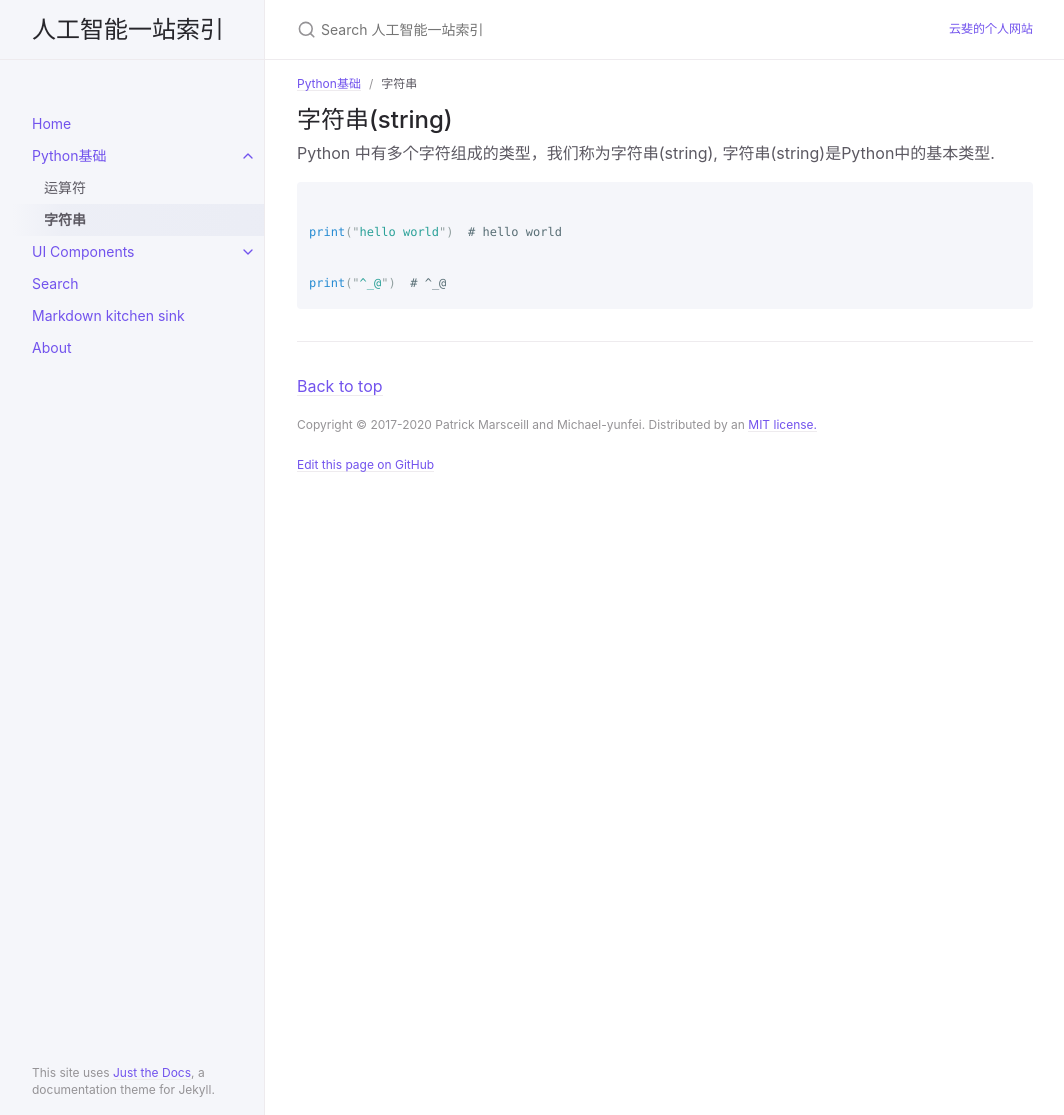
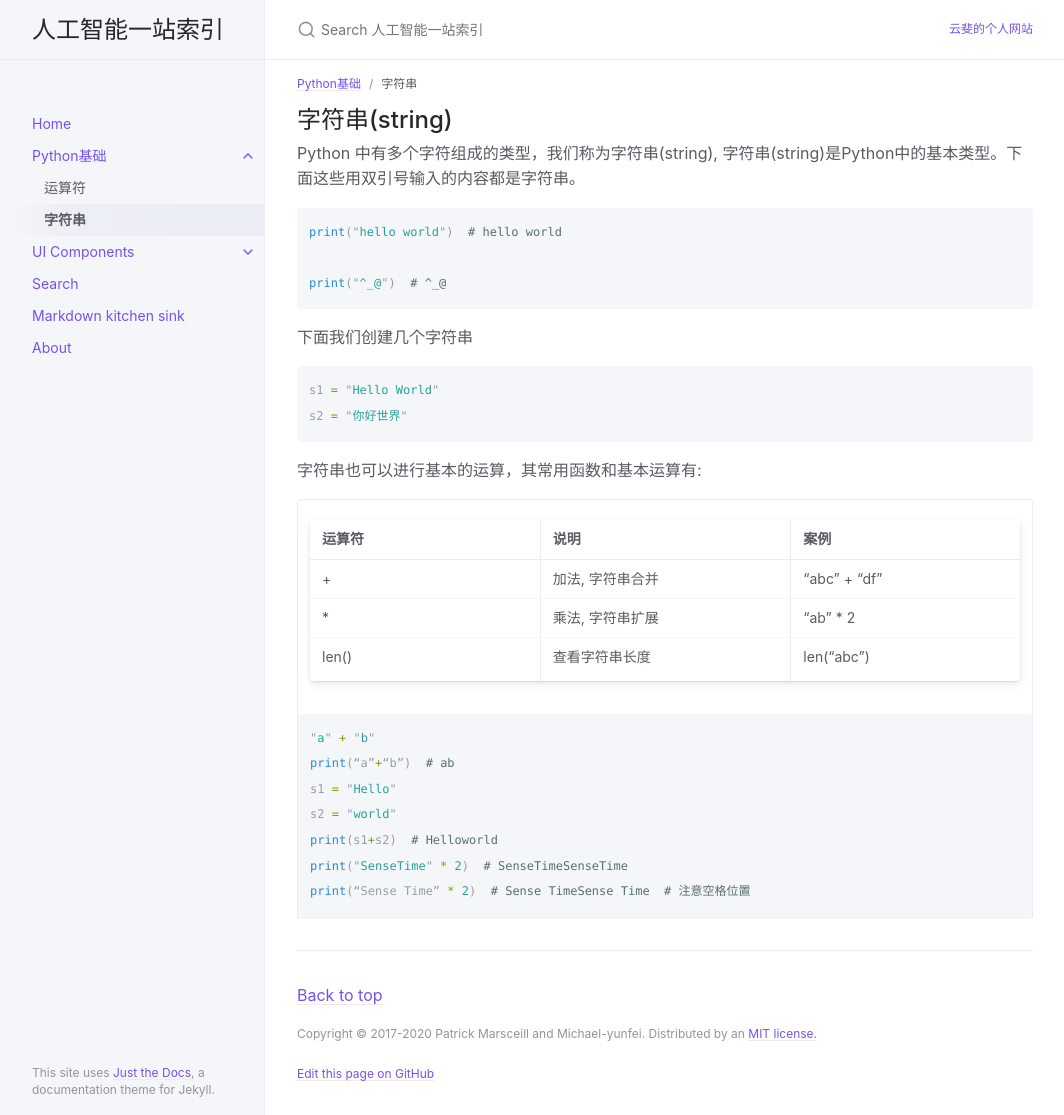
Before and after one commit to Michael-yunfei/avwebv2, a Jekyll site: the page built from docs/IntroPython/string.md, in a window 1280 px wide and 1115 px high. Shown: the whole window, without its empty margins (107-1171 px from the left). Built offline with Jekyll 4.4.1, drawn with Linux system fonts in a browser that asks for light colours.

Commit message:
update string

````diff
--- a/docs/IntroPython/string.md
+++ b/docs/IntroPython/string.md
@@ -7,11 +7,38 @@ nav_order: 2
 
 ## 字符串(string)
 
-Python 中有多个字符组成的类型，我们称为字符串(string), 字符串(string)是Python中的基本类型.
+Python 中有多个字符组成的类型，我们称为字符串(string), 字符串(string)是Python中的基本类型。下面这些用双引号输入的内容都是字符串。
 
 ```python
-
 print("hello world")  # hello world
 
 print("^_@")  # ^_@
 ```
+
+下面我们创建几个字符串
+
+```python
+s1 = "Hello World"
+s2 = "你好世界"
+```
+
+字符串也可以进行基本的运算，其常用函数和基本运算有:
+<div class="code-example" markdown="1">
+
+| 运算符     | 说明          | 案例 |
+|:-------------|:------------------|:------|
+| +           | 加法, 字符串合并 | "abc" + "df"  |
+| * | 乘法, 字符串扩展  | "ab"  * 2  |
+| len()           | 查看字符串长度     | len("abc")   |
+
+</div>
+
+```python
+"a" + "b"
+print(“a”+“b”)  # ab
+s1 = "Hello"
+s2 = "world"
+print(s1+s2)  # Helloworld
+print("SenseTime" * 2)  # SenseTimeSenseTime
+print(“Sense Time” * 2)  # Sense TimeSense Time  # 注意空格位置
+```
````
